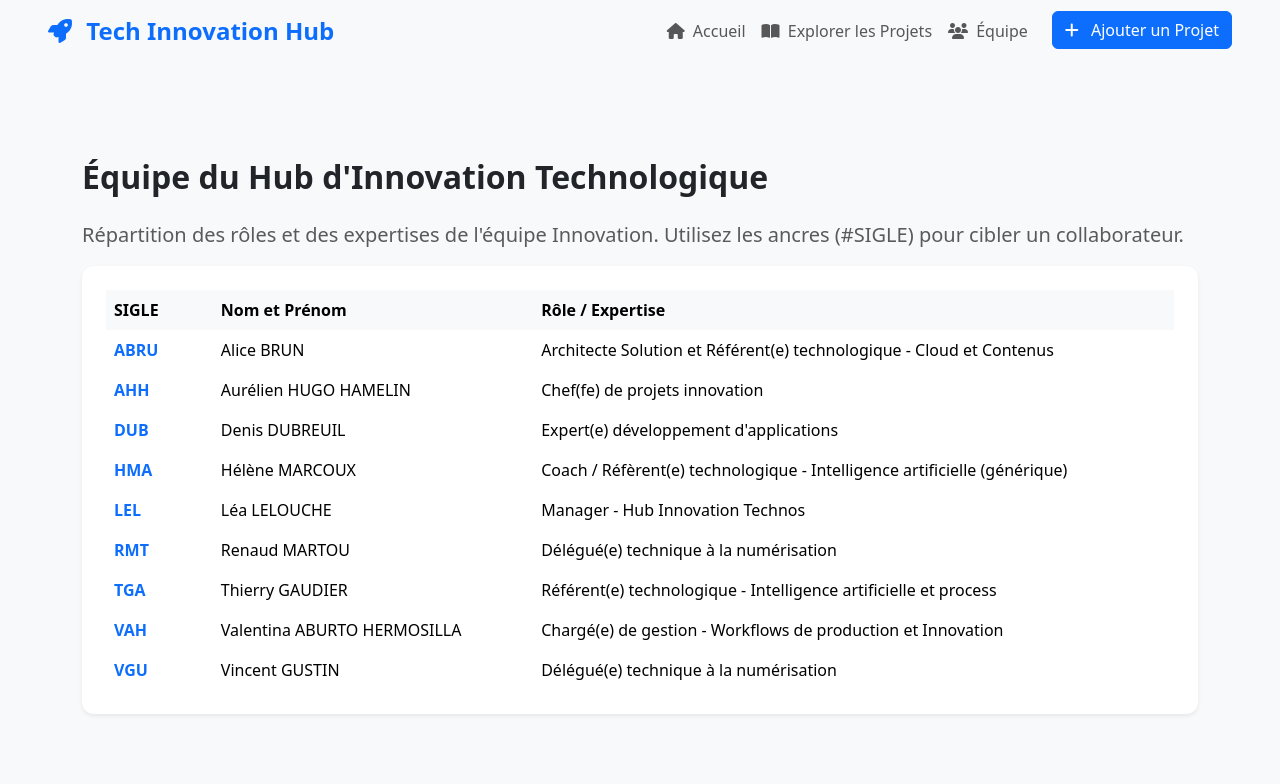
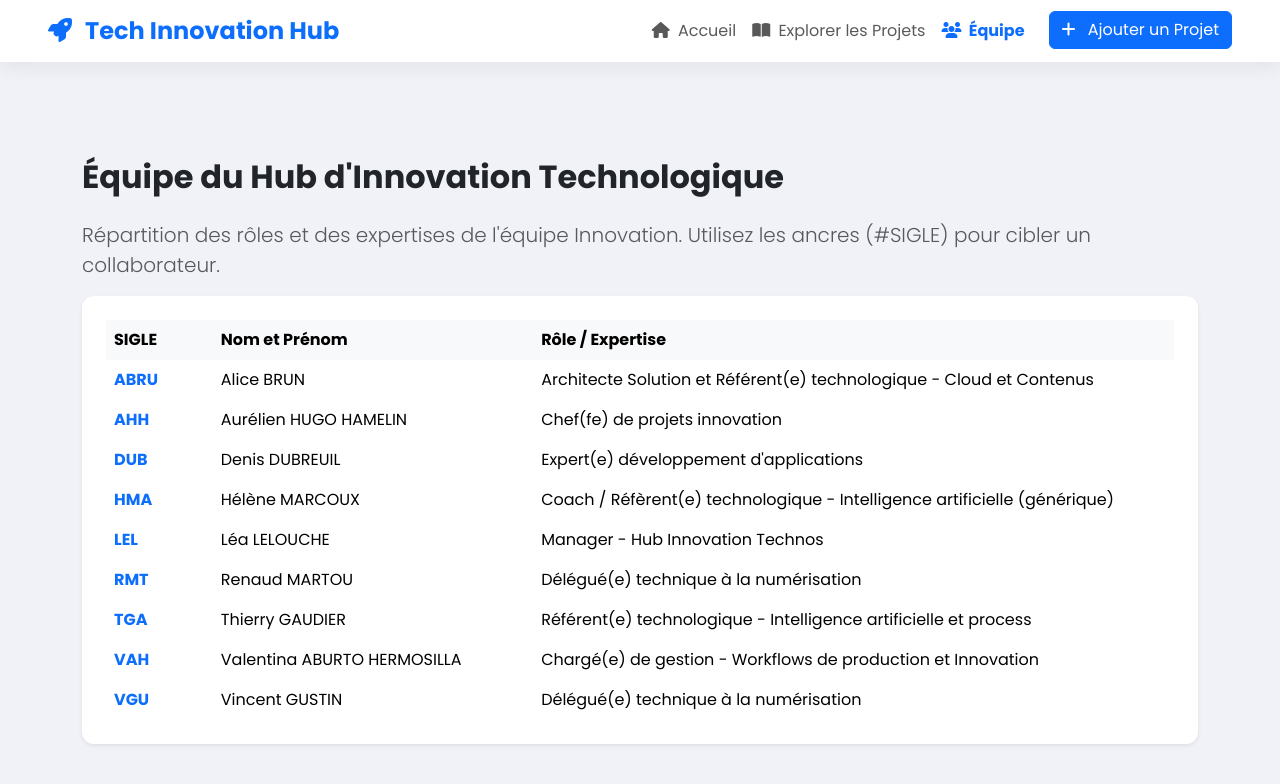
Before and after one commit to spiresm/hub_innovation, a plain HTML site: page equipe.html in a window 1280 px wide. Drawn offline with nearby package versions, Linux system fonts and the light colour scheme.

Commit message:
Refactor equipe.html with new styles and script
Updated the HTML structure and styles for the team page, including a new font and background color. Added functionality to highlight the active navbar link.

```diff
--- a/equipe.html
+++ b/equipe.html
@@ -4,15 +4,23 @@
     <meta charset="UTF-8">
     <meta name="viewport" content="width=device-width, initial-scale=1.0">
     <title>Équipe Innovation - Tech Innovation Hub</title>
+    <link href="https://fonts.googleapis.com/css2?family=Poppins:wght@300;400;600;700&display=swap" rel="stylesheet">
     <link href="https://cdn.jsdelivr.net/npm/bootstrap@5.3.3/dist/css/bootstrap.min.css" rel="stylesheet">
     <link rel="stylesheet" href="https://cdnjs.cloudflare.com/ajax/libs/font-awesome/6.5.2/css/all.min.css">
     <style>
         :root {
             --bs-primary: #007bff;
             --bs-light: #f8f9fa;
+            --bs-background-light: #f1f2f7; /* Variable de fond unifiée */
         }
-        body { background-color: var(--bs-light); }
-        /* .navbar { background-color: white; box-shadow: 0 2px 4px rgba(0,0,0,.05); } <= Supprimé */
+        body {
+            background-color: var(--bs-background-light); /* Application du fond */
+            font-family: 'Poppins', sans-serif; /* Application de la police */
+        }
+        .navbar {
+            background-color: white;
+            box-shadow: 0 0.5rem 1rem rgba(0,0,0,.05); /* Assure une ombre uniforme pour le header */
+        }
         .member-card {
             background-color: white;
             border-radius: 0.75rem;
@@ -26,9 +34,20 @@
 <body>
     <div id="header"></div>
     <script>
+        // Ce script charge le contenu de header.html
         fetch("header.html")
             .then(res => res.text())
-            .then(html => { document.getElementById("header").innerHTML = html; });
+            .then(html => {
+                document.getElementById("header").innerHTML = html;
+
+                // Active le lien de la page courante après le chargement du header
+                const path = window.location.pathname.split('/').pop();
+                document.querySelectorAll('#navbarNav .nav-link').forEach(link => {
+                    if (link.getAttribute('href') === path) {
+                        link.classList.add('active', 'fw-bold', 'text-primary');
+                    }
+                });
+            });
     </script>
 
     <div class="container my-5 pt-5">
```
